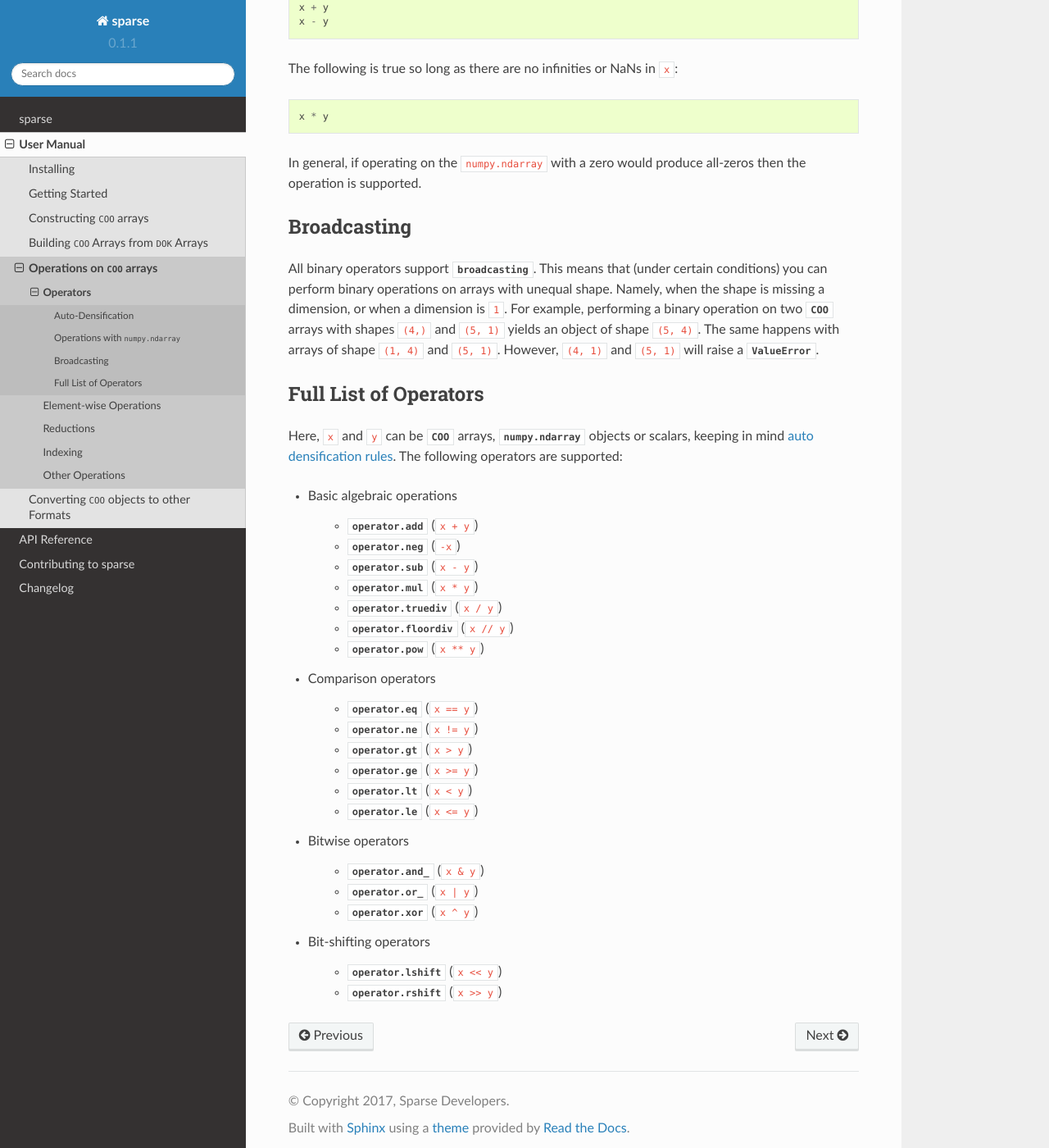
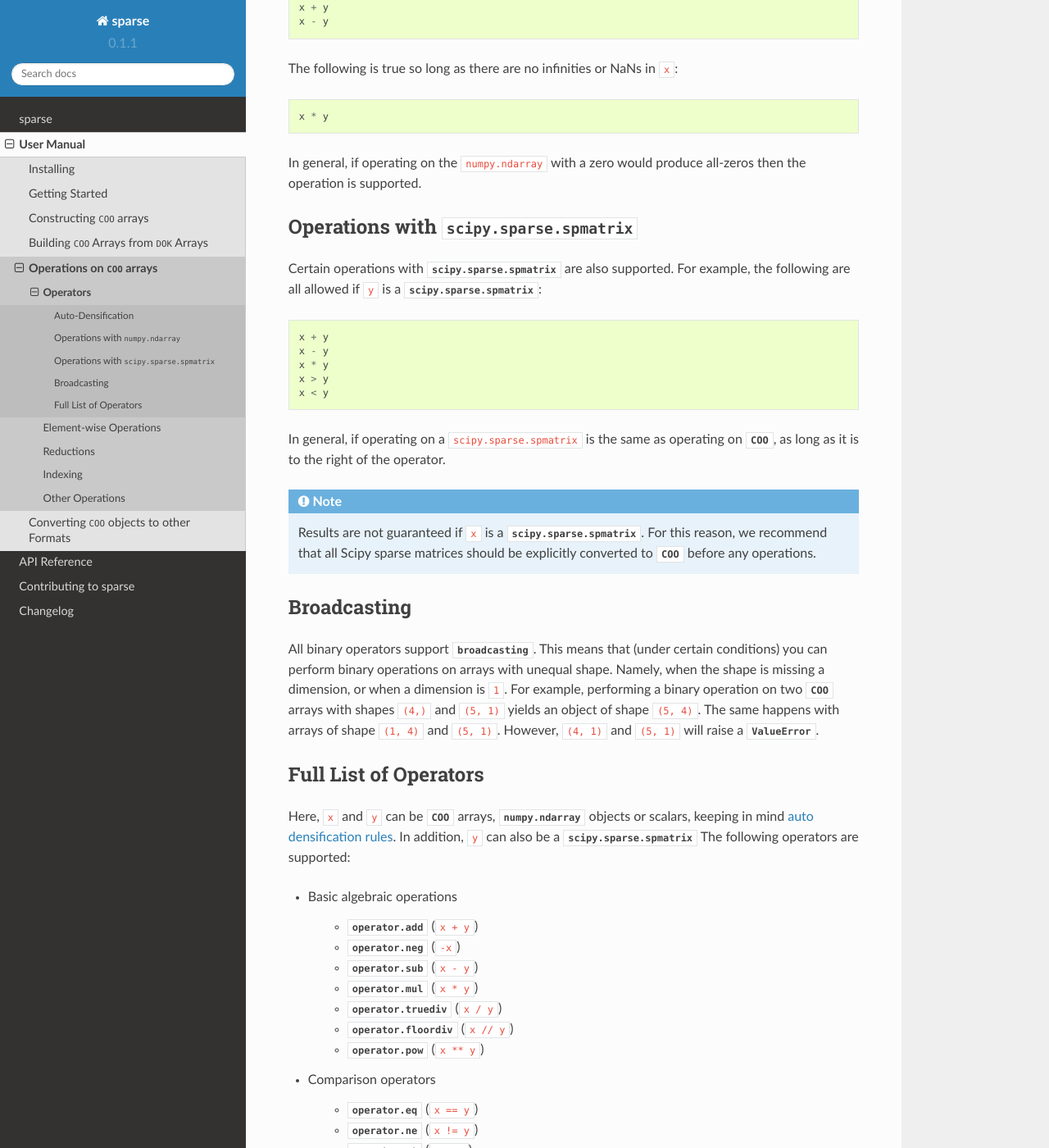
Before and after one commit to pydata/sparse, a Sphinx documentation site: the page built from docs/user_manual/operations/operators.rst, in a window 1280 px wide and 1400 px high, scrolled down 1208 px. Shown: the whole window at 82% size. Built offline with Sphinx 7.4.7 and the Read the Docs theme 2.0.0, drawn with Linux system fonts in a browser that asks for light colours; some of the changed text lies outside the part shown.

Commit message:
Update docs.

```diff
--- a/docs/user_manual/operations/operators.rst
+++ b/docs/user_manual/operations/operators.rst
@@ -73,6 +73,26 @@ The following is true so long as there are no infinities or NaNs in :code:`x`:
 In general, if operating on the :code:`numpy.ndarray` with a zero would produce
 all-zeros then the operation is supported.
 
+Operations with :obj:`scipy.sparse.spmatrix`
+--------------------------------------------
+Certain operations with :obj:`scipy.sparse.spmatrix` are also supported.
+For example, the following are all allowed if :code:`y` is a :obj:`scipy.sparse.spmatrix`:
+
+.. code-block:: python
+
+   x + y
+   x - y
+   x * y
+   x > y
+   x < y
+
+In general, if operating on a :code:`scipy.sparse.spmatrix` is the same as operating
+on :obj:`COO`, as long as it is to the right of the operator.
+
+.. note:: Results are not guaranteed if :code:`x` is a :obj:`scipy.sparse.spmatrix`.
+   For this reason, we recommend that all Scipy sparse matrices should be explicitly
+   converted to :obj:`COO` before any operations.
+
 Broadcasting
 ------------
 All binary operators support :obj:`broadcasting <numpy.doc.broadcasting>`.
@@ -88,7 +108,8 @@ Full List of Operators
 ----------------------
 Here, :code:`x` and :code:`y` can be :obj:`COO` arrays,
 :obj:`numpy.ndarray` objects or scalars, keeping in mind :ref:`auto
-densification rules <auto-densification>`. The following operators are supported:
+densification rules <auto-densification>`. In addition, :code:`y` can also
+be a :obj:`scipy.sparse.spmatrix` The following operators are supported:
 
 * Basic algebraic operations
 
@@ -119,3 +140,5 @@ densification rules <auto-densification>`. The following operators are supported
 
    * :obj:`operator.lshift` (:code:`x << y`)
    * :obj:`operator.rshift` (:code:`x >> y`)
+
+.. note:: In-place operators are not supported at this time.
```
